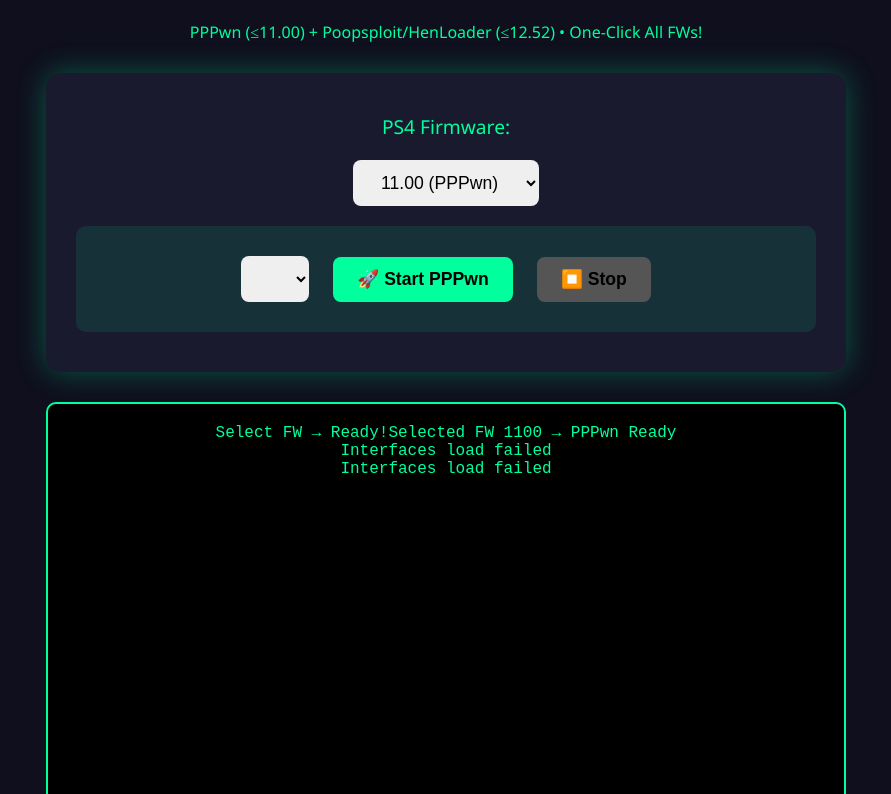
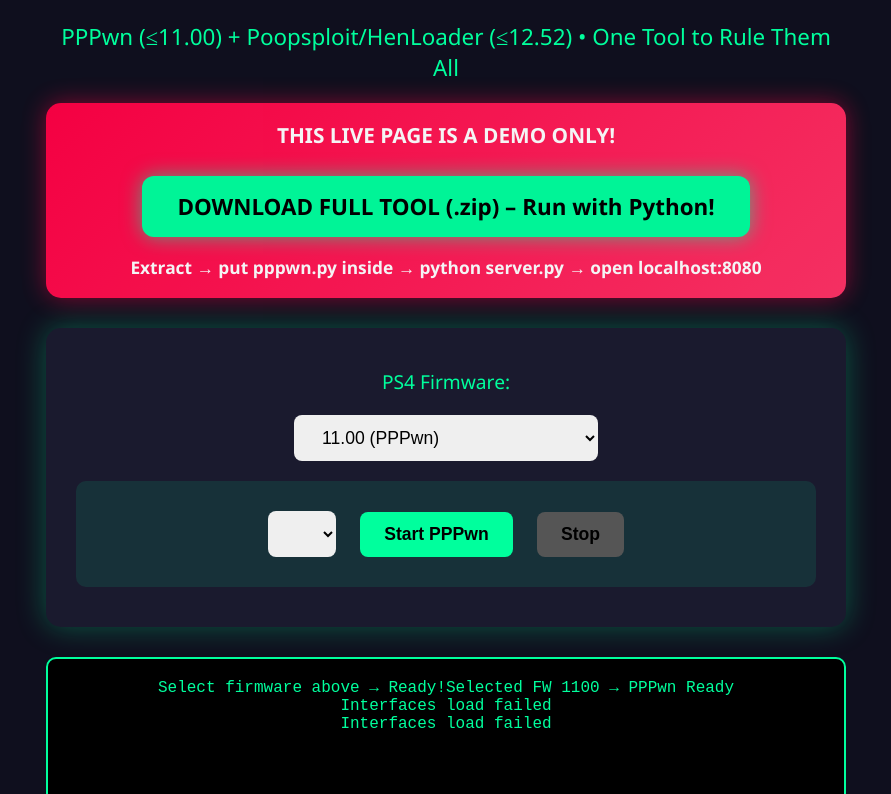
Before and after one commit to willysthecreator/PPPwn-WebUI, a plain HTML site: page index.html in a window 1280 px wide. Shown: the part 216-1010 px from the top of the page, without its empty margins (194-1085 px from the left). Drawn offline with Linux system fonts and the light colour scheme; no server answers.

Commit message:
v2.0 Final – Added clear download banner + pro styling

```diff
--- a/index.html
+++ b/index.html
@@ -5,37 +5,86 @@
   <meta name="viewport" content="width=device-width, initial-scale=1.0">
   <title>PS4 AIO Jailbreak WebUI v2.0 – Up to 12.52</title>
   <link rel="stylesheet" href="style.css">
+  <style>
+    .warning-banner {
+      background: linear-gradient(135deg, #ff0044, #ff3366);
+      color: white;
+      padding: 18px;
+      border-radius: 15px;
+      text-align: center;
+      font-weight: bold;
+      font-size: 1.3rem;
+      margin: 20px auto;
+      max-width: 900px;
+      box-shadow: 0 0 25px rgba(255,0,68,0.5);
+      animation: pulse 3s infinite;
+    }
+    @keyframes pulse { 0%,100% { opacity: 1; } 50% { opacity: 0.9; } }
+    .download-btn {
+      display: inline-block;
+      background: #00ff9d;
+      color: #000;
+      font-weight: bold;
+      padding: 15px 35px;
+      margin: 15px 10px;
+      border-radius: 12px;
+      text-decoration: none;
+      font-size: 1.4rem;
+      box-shadow: 0 0 20px rgba(0,255,157,0.6);
+      transition: all 0.3s;
+    }
+    .download-btn:hover {
+      transform: scale(1.05);
+      box-shadow: 0 0 30px rgba(0,255,157,0.9);
+    }
+  </style>
 </head>
 <body>
   <div class="container">
-    <h1>🛡️ PS4 AIO Jailbreak WebUI v2.0</h1>
-    <p>PPPwn (≤11.00) + Poopsploit/HenLoader (≤12.52) • One-Click All FWs!</p>
+
+    <h1>PS4 AIO Jailbreak WebUI v2.0</h1>
+    <p style="font-size:1.4rem;margin:10px 0">PPPwn (≤11.00) + Poopsploit/HenLoader (≤12.52) • One Tool to Rule Them All</p>
+
+    <!-- BIG WARNING + DOWNLOAD -->
+    <div class="warning-banner">
+      THIS LIVE PAGE IS A DEMO ONLY!<br>
+      <div style="margin-top:12px">
+        <a href="https://github.com/willysthecreator/PPPwn-WebUI/archive/refs/heads/main.zip" class="download-btn">
+          DOWNLOAD FULL TOOL (.zip) – Run with Python!
+        </a>
+      </div>
+      <small>Extract → put pppwn.py inside → python server.py → open localhost:8080</small>
+    </div>
 
     <div class="card">
       <label>PS4 Firmware:</label>
       <select id="fw">
         <option value="1100">11.00 (PPPwn)</option>
         <option value="1202">12.02 (Lapse)</option>
-        <option value="1250">12.50 (Poops)</option>
-        <option value="1252">12.52 (Poops)</option>
-        <!-- Add more as needed -->
+        <option value="1250">12.50 (Poopsploit)</option>
+        <option value="1252">12.52 (Poopsploit) ← LATEST</option>
       </select>
 
       <div id="pppwn-panel" class="panel">
         <select id="interface"></select>
-        <button id="start">🚀 Start PPPwn</button>
-        <button id="stop" disabled>⏹️ Stop</button>
+        <button id="start">Start PPPwn</button>
+        <button id="stop" disabled>Stop</button>
       </div>
 
       <div id="bdjb-panel" class="panel hidden">
-        <button id="prep">📥 Prep Latest Files (ISO + GoldHEN)</button>
+        <button id="prep">Prep Latest Files (ISO + GoldHEN)</button>
         <div id="files"></div>
-        <pre>1. Burn ISO with ImgBurn → BD-R<br>2. Copy payload.bin to USB root (FAT32/MBR)<br>3. Insert disc + USB → Blu-ray Player → BD Live: Yes → X/Circle</pre>
+        <pre style="font-size:0.9rem;background:#111;padding:15px;margin-top:15px;">
+1. Burn henloader_lp.iso to BD-R (ImgBurn – 4x speed)
+2. Copy payload.bin to USB root (FAT32/MBR)
+3. Insert disc + USB → Blu-ray Player → BD Live: Yes → Press CIRCLE (12.50/12.52)
+→ GoldHEN loads automatically!</pre>
       </div>
     </div>
 
-    <pre id="log">Select FW → Ready!</pre>
+    <pre id="log">Select firmware above → Ready!</pre>
   </div>
+
   <script src="main.js"></script>
 </body>
 </html>
```
